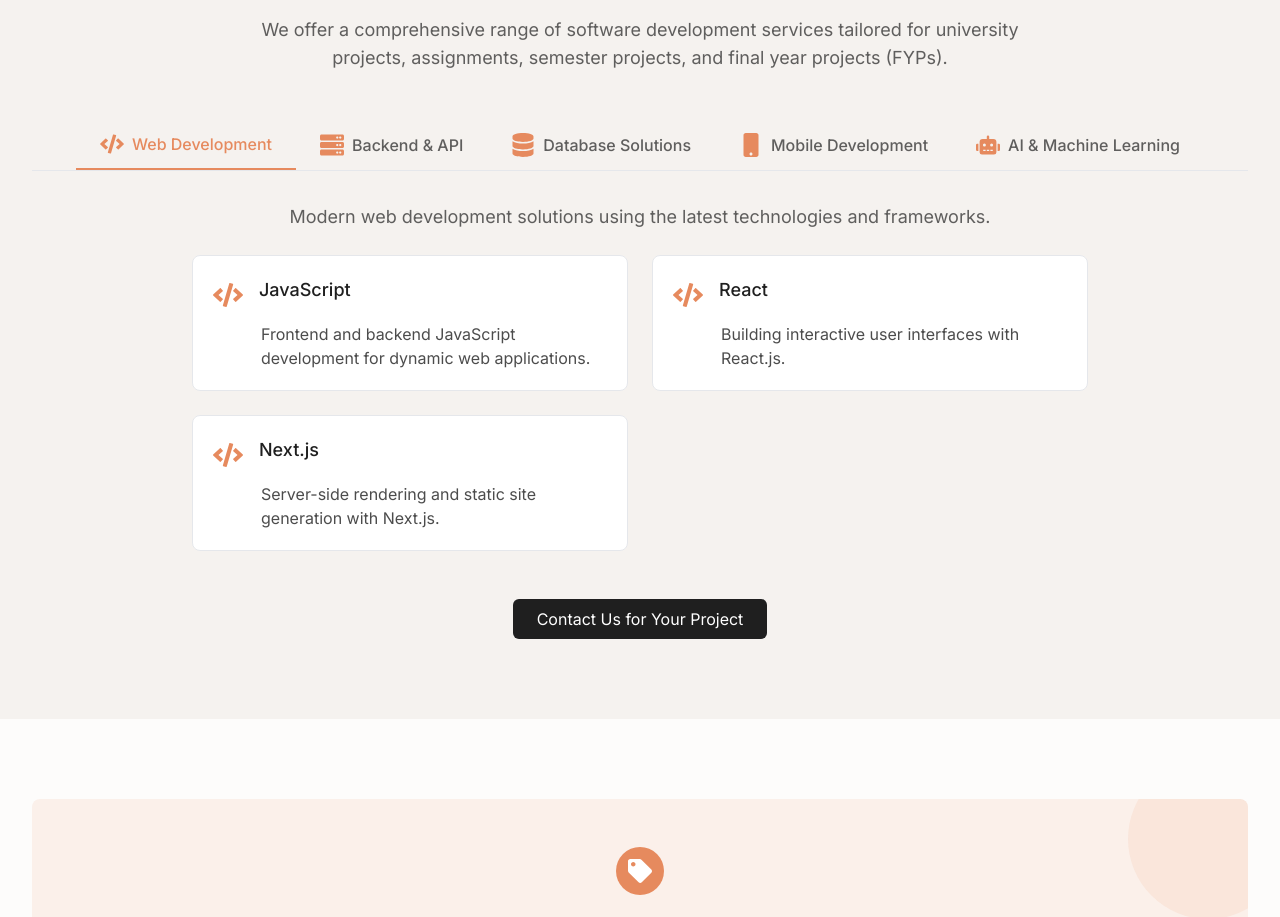
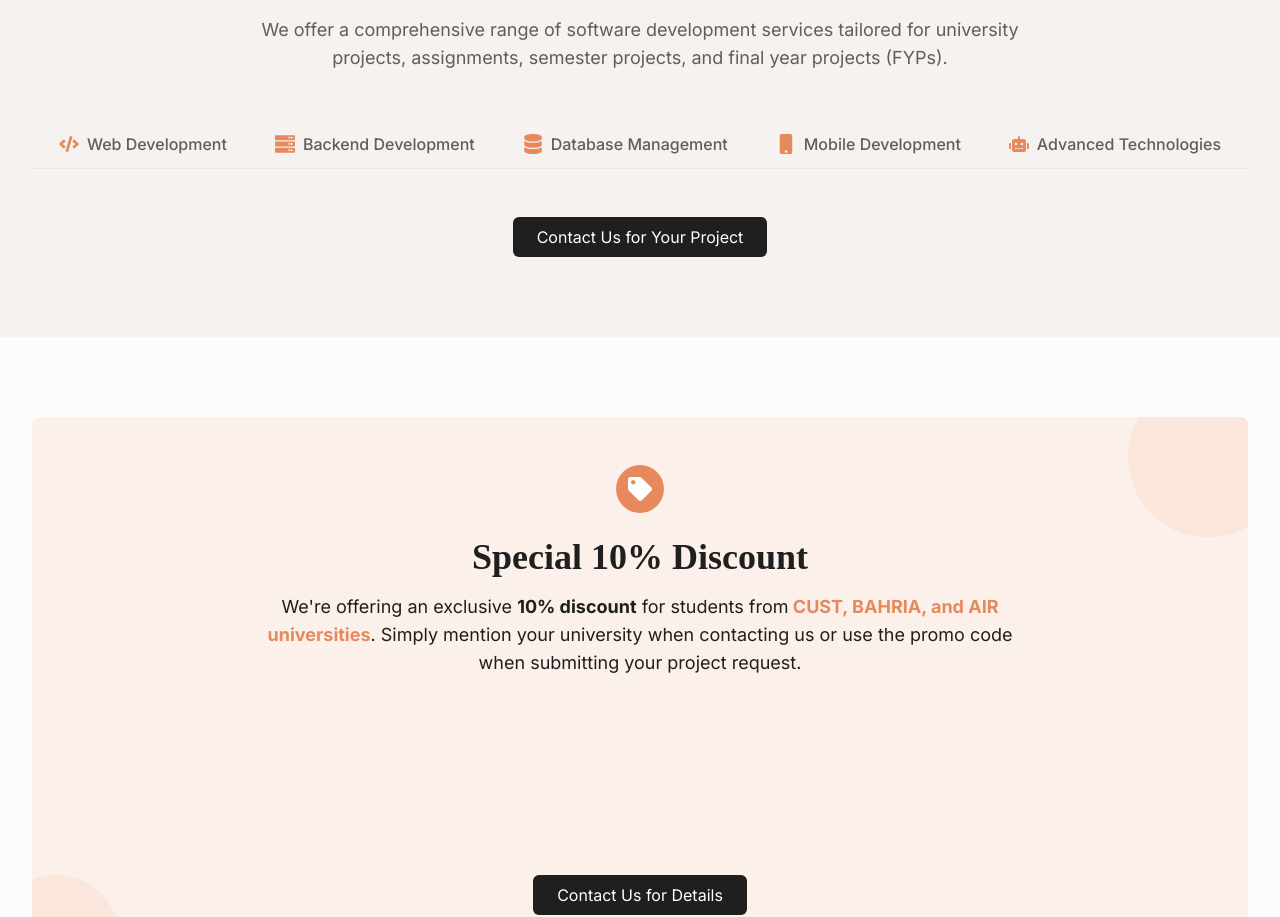
Before and after one commit to abbasahsan1/Axxiom, a Next.js app: page / in a window 1280 px wide. Shown: the part 920-1837 px from the top of the page. Built offline with nearby package versions, Linux system fonts and the light colour scheme; a web font is replaced by a local one.

Commit message:
Fixed Our services section

```diff
--- a/components/Services.js
+++ b/components/Services.js
@@ -10,71 +10,112 @@ import {
   FaDocker
 } from 'react-icons/fa';
 
+const serviceCategories = {
+  webdev: {
+    icon: <FaCode className="text-accent text-xl" />,
+    title: 'Web Development',
+    description: 'Modern web development solutions using React.js and Next.js frameworks for your academic projects.',
+    services: [
+      {
+        icon: <FaCode className="text-accent text-2xl" />,
+        name: 'React.js Development',
+        description: 'Interactive web applications using React.js with component-based architecture and state management.'
+      },
+      {
+        icon: <FaCode className="text-accent text-2xl" />,
+        name: 'Next.js Development',
+        description: 'Server-side rendered React applications with Next.js for optimal performance and SEO.'
+      },
+      {
+        icon: <FaCode className="text-accent text-2xl" />,
+        name: 'Node.js Development',
+        description: 'Scalable server-side applications using Node.js with Express.js for building robust web APIs and services.'
+      }
+    ]
+  },
+  backend: {
+    icon: <FaServer className="text-accent text-xl" />,
+    title: 'Backend Development',
+    description: 'Robust backend solutions using Node.js and API integration for your server-side requirements.',
+    services: [
+      {
+        icon: <FaServer className="text-accent text-2xl" />,
+        name: 'Node.js Development',
+        description: 'Scalable backend services using Node.js with Express.js framework and RESTful architecture.'
+      },
+      {
+        icon: <FaServer className="text-accent text-2xl" />,
+        name: 'API Integration',
+        description: 'Custom API development and third-party API integration with comprehensive documentation.'
+      }
+    ]
+  },
+  database: {
+    icon: <FaDatabase className="text-accent text-xl" />,
+    title: 'Database Management',
+    description: 'Comprehensive database solutions using SQL, MongoDB, and Firebase for your data management needs.',
+    services: [
+      {
+        icon: <FaDatabase className="text-accent text-2xl" />,
+        name: 'SQL & MongoDB Development',
+        description: 'Database design and implementation using SQL and MongoDB with proper schema optimization.'
+      },
+      {
+        icon: <FaDatabase className="text-accent text-2xl" />,
+        name: 'Firebase Integration',
+        description: 'Real-time database implementation with Firebase, including authentication and cloud functions.'
+      }
+    ]
+  },
+  mobile: {
+    icon: <FaMobile className="text-accent text-xl" />,
+    title: 'Mobile Development',
+    description: 'Cross-platform and native Android mobile application development using Flutter and Android SDK.',
+    services: [
+      {
+        icon: <FaMobile className="text-accent text-2xl" />,
+        name: 'Flutter Development',
+        description: 'Cross-platform mobile applications using Flutter framework with beautiful UI and smooth performance.'
+      },
+      {
+        icon: <FaMobile className="text-accent text-2xl" />,
+        name: 'Android Development',
+        description: 'Native Android applications using Android SDK and Kotlin/Java with material design principles.'
+      }
+    ]
+  },
+  advanced: {
+    icon: <FaRobot className="text-accent text-xl" />,
+    title: 'Advanced Technologies',
+    description: 'Cutting-edge solutions in Python, Machine Learning, and DevOps for complex project requirements.',
+    services: [
+      {
+        icon: <FaRobot className="text-accent text-2xl" />,
+        name: 'Python & Machine Learning',
+        description: 'Python applications with machine learning capabilities using popular ML libraries and frameworks.'
+      },
+      {
+        icon: <FaDocker className="text-accent text-2xl" />,
+        name: 'Docker & DevOps',
+        description: 'Container solutions using Docker with DevOps practices for automated deployment workflows.'
+      }
+    ]
+  }
+};
+
+
 const Services = () => {
   const [activeTab, setActiveTab] = useState('development');
   const [isLoaded, setIsLoaded] = useState(false);
+  const [tabContentVisible, setTabContentVisible] = useState(true);
 
-  // Pre-load all content immediately
   useEffect(() => {
     setIsLoaded(true);
   }, []);
 
-  // Group services into logical categories
-  const serviceCategories = {
-    development: {
-      title: 'Web Development',
-      icon: <FaCode className="text-accent text-2xl" />,
-      description: 'Modern web development solutions using the latest technologies and frameworks.',
-      services: [
-        { name: 'JavaScript', icon: <FaCode className="text-accent text-3xl" />, description: 'Frontend and backend JavaScript development for dynamic web applications.' },
-        { name: 'React', icon: <FaCode className="text-accent text-3xl" />, description: 'Building interactive user interfaces with React.js.' },
-        { name: 'Next.js', icon: <FaCode className="text-accent text-3xl" />, description: 'Server-side rendering and static site generation with Next.js.' },
-      ]
-    },
-    backend: {
-      title: 'Backend & API',
-      icon: <FaServer className="text-accent text-2xl" />,
-      description: 'Robust backend solutions and API integrations for your applications.',
-      services: [
-        { name: 'Node.js', icon: <FaServer className="text-accent text-3xl" />, description: 'Scalable server-side applications with Node.js.' },
-        { name: 'API Integration', icon: <FaServer className="text-accent text-3xl" />, description: 'Seamless integration with third-party APIs and services.' },
-        { name: 'DevOps', icon: <FaServer className="text-accent text-3xl" />, description: 'Continuous integration and deployment pipelines.' },
-        { name: 'Docker', icon: <FaDocker className="text-accent text-3xl" />, description: 'Containerization for consistent development and deployment environments.' },
-      ]
-    },
-    database: {
-      title: 'Database Solutions',
-      icon: <FaDatabase className="text-accent text-2xl" />,
-      description: 'Efficient data storage and management solutions for your applications.',
-      services: [
-        { name: 'MongoDB', icon: <FaDatabase className="text-accent text-3xl" />, description: 'NoSQL database solutions for flexible data models.' },
-        { name: 'Firebase', icon: <FaDatabase className="text-accent text-3xl" />, description: 'Real-time database and backend-as-a-service solutions.' },
-        { name: 'SQL', icon: <FaDatabase className="text-accent text-3xl" />, description: 'Relational database design and optimization.' },
-      ]
-    },
-    mobile: {
-      title: 'Mobile Development',
-      icon: <FaMobile className="text-accent text-2xl" />,
-      description: 'Cross-platform and native mobile application development.',
-      services: [
-        { name: 'Flutter', icon: <FaMobile className="text-accent text-3xl" />, description: 'Cross-platform mobile app development with Flutter.' },
-        { name: 'Mobile App Development', icon: <FaMobile className="text-accent text-3xl" />, description: 'End-to-end mobile application development for iOS and Android.' },
-        { name: 'Android App Development', icon: <FaMobile className="text-accent text-3xl" />, description: 'Native Android application development.' },
-      ]
-    },
-    ai: {
-      title: 'AI & Machine Learning',
-      icon: <FaRobot className="text-accent text-2xl" />,
-      description: 'Intelligent solutions powered by machine learning and AI.',
-      services: [
-        { name: 'Machine Learning', icon: <FaRobot className="text-accent text-3xl" />, description: 'Custom machine learning models and algorithms.' },
-        { name: 'Python', icon: <FaCode className="text-accent text-3xl" />, description: 'Python development for data science and AI applications.' },
-      ]
-    }
-  };
-
   const handleTabClick = (tabId) => {
     setActiveTab(tabId);
+    setTabContentVisible(true); // Ensure content is visible when tab changes
   };
 
   // No longer need toggleAccordion function as we're showing all content directly
@@ -108,7 +149,7 @@ const Services = () => {
         {Object.entries(serviceCategories).map(([id, category]) => (
           <div
             key={id}
-            className={`${activeTab === id ? 'block' : 'hidden'} stagger-container reveal ${isLoaded ? 'opacity-100' : 'opacity-0'}`}
+            className={`${activeTab === id ? 'block' : 'hidden'} ${tabContentVisible ? 'opacity-100' : 'opacity-0'}`}
             style={{transition: 'opacity 0.3s ease-in-out'}}
           >
             <div className="mb-6 text-center">
@@ -117,11 +158,11 @@ const Services = () => {
               </p>
             </div>
 
-            <div className="grid md:grid-cols-2 gap-6 max-w-4xl mx-auto">
+            <div className="grid md:grid-cols-2 gap-6 max-w-4xl mx-auto justify-center">
               {category.services.map((service, index) => (
                 <div
                   key={index}
-                  className="border border-gray-200 rounded-lg p-5 bg-white hover:shadow-md transition-all stagger-item"
+                  className="border border-gray-200 rounded-lg p-5 bg-white hover:shadow-md transition-all"
                 >
                   <div className="flex items-start mb-3">
                     <div className="mr-4 mt-1">
```
